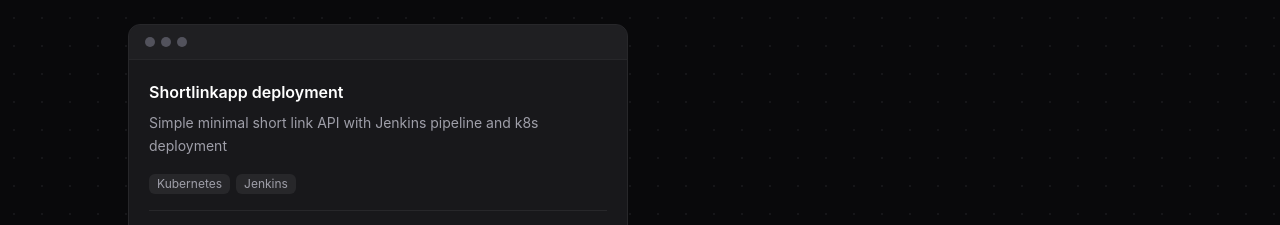
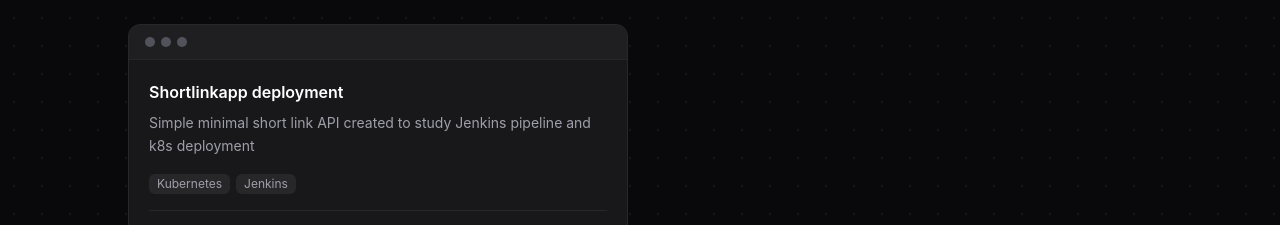
Before and after one commit to penicili/penicili.github.io, an Astro site: page / in a window 1280 px wide. Shown: the part 2376-2601 px from the top of the page. Built offline with nearby package versions, Linux system fonts and the light colour scheme; Astro itself is replaced by a stand-in of ours.

```diff
--- a/src/components/Projects.astro
+++ b/src/components/Projects.astro
@@ -43,7 +43,7 @@
   },
   {
     title: 'Shortlinkapp deployment',
-    description: 'Simple minimal short link API with Jenkins pipeline and k8s deployment',
+    description: 'Simple minimal short link API created to study Jenkins pipeline and k8s deployment',
     tags: ['Kubernetes', 'Jenkins'],
     github: 'https://github.com/penicili/myshortlink',
     demo: null
```
